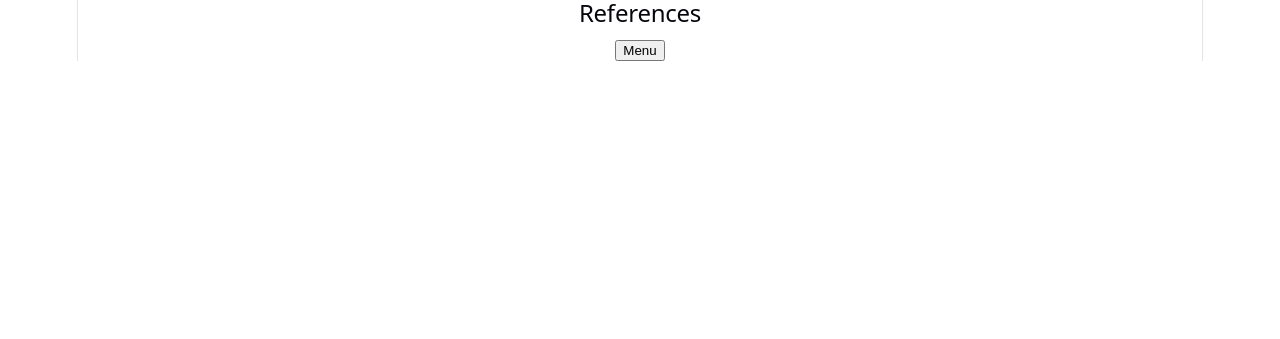
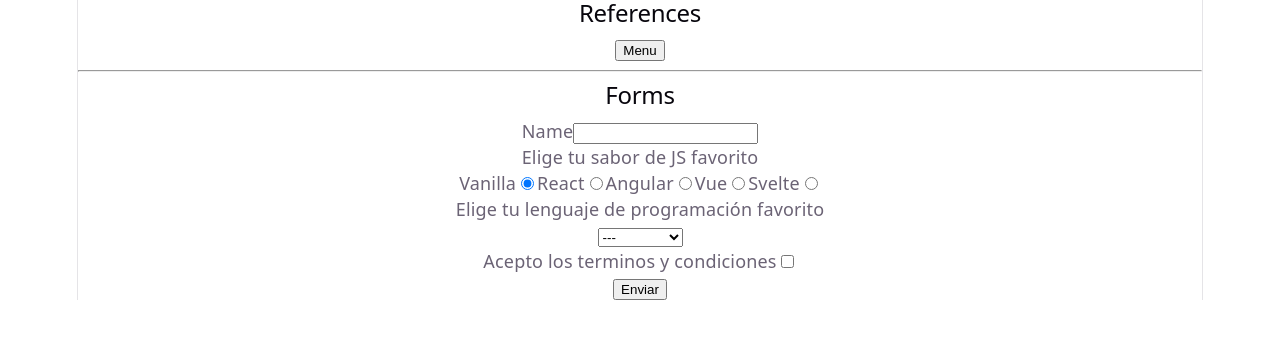
Before and after one commit to Hanuel08/jonmircha-react, a React (Vite) app in the folder react-hooks/: page / in a window 1280 px wide. Shown: the part 751-1090 px from the top of the page. Built offline with nearby package versions, Linux system fonts and the light colour scheme; no server answers.

Commit message:
add Form component

```diff
--- a/react-hooks/src/App.css
+++ b/react-hooks/src/App.css
@@ -185,5 +185,5 @@
 
 
 body {
-  height: 200vh;
+  height: 1500vh;
 }
--- a/react-hooks/src/App.jsx
+++ b/react-hooks/src/App.jsx
@@ -10,6 +10,7 @@ import { RelojHooks } from "./components/RelojHooks.jsx"
 import { AjaxHooks } from "./components/AjaxHooks.jsx"
 import { CustomHooks } from "./components/CustomHooks.jsx"
 import { References } from "./components/References.jsx"
+import { Forms } from "./components/Forms.jsx"
 
 function App() {
   //const [count, setCount] = useState(0)
@@ -33,6 +34,9 @@ function App() {
         <br />
         <hr />
         <References />
+        <br />
+        <hr />
+        <Forms />
       </div>
     </>
   )
--- /dev/null
+++ b/react-hooks/src/components/Forms.jsx
@@ -0,0 +1,136 @@
+import {useState} from "react"
+
+// export function Forms() {
+//   const [name, setName] = useState("")
+//   const [sabor, setSabor] = useState("")
+//   const [lenguaje, setLenguaje] = useState("")
+//   const [terms, setTerms] = useState(false)
+
+
+//   const handleSubmit = (e) => {
+//     e.preventDefault()
+//     console.log("el formulario se ha enviado")
+//     console.log(name, sabor, lenguaje, terms)
+//   }
+
+//   return (
+//     <>
+//       <h2>Forms</h2>
+//       <form onSubmit={handleSubmit}>
+//         <label htmlFor="name">Name</label>
+//         <input type="text" id="name" name="name" value={name} onChange={(e) => setName(e.target.value)} />
+
+//         <p>Elige tu sabor de JS favorito</p>
+//         <label htmlFor="Vanilla">Vanilla</label>
+//         <input type="radio" id="sabor" value="vanilla" onChange={(e) => setSabor(e.target.value)} defaultChecked />
+
+//         <label htmlFor="React">React</label>
+//         <input type="radio" id="sabor" value="react" onChange={(e) => setSabor(e.target.value)} />
+
+//         <label htmlFor="Angular">Angular</label>
+//         <input type="radio" id="sabor" value="angular" onChange={(e) => setSabor(e.target.value)} />
+
+//         <label htmlFor="Vue">Vue</label>
+//         <input type="radio" id="sabor" value="vue" onChange={(e) => setSabor(e.target.value)} />
+
+//         <label htmlFor="Svelte">Svelte</label>
+//         <input type="radio" id="sabor" value="svelte" onChange={(e) => setSabor(e.target.value)} />
+
+//         <p>Elige tu lenguaje de programación favorito</p>
+//         <select name="lenguaje" id="" onChange={(e) => setLenguaje(e.target.value)} defaultValue="">
+//           <option value="">---</option>
+//           <option value="js">JavaScript</option>
+//           <option value="py">Python</option>
+//           <option value="java">Java</option>
+//           <option value="c">C</option>
+//           <option value="cpp">C++</option>
+//           <option value="go">Go</option>
+//           <option value="rust">Rust</option>
+//           <option value="kotlin">Kotlin</option>
+//           <option value="swift">Swift</option>
+//           <option value="ts">TypeScript</option>
+//         </select>
+//         <br />
+
+//         <label htmlFor="terms">Acepto los terminos y condiciones</label>
+//         <input type="checkbox" id="terms" name="terms" onChange={(e) => setTerms(e.target.checked)} />
+
+//         <br />
+//         <input type="submit" value="Enviar" />
+//       </form>
+//     </>
+//   )
+// }
+
+
+export function Forms() {
+  const [form, setForm] = useState({})
+
+  const handleChange = (e)=> {
+    setForm({
+      ...form,
+      [e.target.name]: e.target.value
+    })
+  }
+
+  const handleChecked = (e) =>{
+    setForm({
+      ...form,
+      [e.target.name]: e.target.checked
+    })
+  }
+
+  const handleSubmit = (e) => {
+    e.preventDefault()
+    console.log("el formulario se ha enviado")
+    console.log(form)
+  }
+
+  return (
+    <>
+      <h2>Forms</h2>
+      <form onSubmit={handleSubmit}>
+        <label htmlFor="name">Name</label>
+        <input type="text" id="name" name="name" value={form.name} onChange={(e) => handleChange(e)} />
+
+        <p>Elige tu sabor de JS favorito</p>
+        <label htmlFor="Vanilla">Vanilla</label>
+        <input type="radio" id="sabor" name="sabor" value="vanilla" onChange={(e) => handleChecked(e)} defaultChecked />
+
+        <label htmlFor="React">React</label>
+        <input type="radio" id="sabor" name="sabor" value="react" onChange={(e) => handleChecked(e)} />
+
+        <label htmlFor="Angular">Angular</label>
+        <input type="radio" id="sabor" name="sabor" value="angular" onChange={(e) => handleChecked(e)} />
+
+        <label htmlFor="Vue">Vue</label>
+        <input type="radio" id="sabor" name="sabor" value="vue" onChange={(e) => handleChecked(e)} />
+
+        <label htmlFor="Svelte">Svelte</label>
+        <input type="radio" id="sabor" name="sabor" value="svelte" onChange={(e) => handleChecked(e)} />
+
+        <p>Elige tu lenguaje de programación favorito</p>
+        <select name="lenguaje" id="" onChange={(e) => handleChange(e)} defaultValue="">
+          <option value="">---</option>
+          <option value="js">JavaScript</option>
+          <option value="py">Python</option>
+          <option value="java">Java</option>
+          <option value="c">C</option>
+          <option value="cpp">C++</option>
+          <option value="go">Go</option>
+          <option value="rust">Rust</option>
+          <option value="kotlin">Kotlin</option>
+          <option value="swift">Swift</option>
+          <option value="ts">TypeScript</option>
+        </select>
+        <br />
+
+        <label htmlFor="terms">Acepto los terminos y condiciones</label>
+        <input type="checkbox" id="terms" name="terms" onChange={(e) => handleChecked(e)} />
+
+        <br />
+        <input type="submit" value="Enviar" />
+      </form>
+    </>
+  )
+}
--- a/react-hooks/src/components/References.jsx
+++ b/react-hooks/src/components/References.jsx
@@ -9,7 +9,7 @@ export function References() {
 
   //console.log(refMenu, refMenuBtn)
 
-  const handleToggleMenu = (e)=> {
+  const handleToggleMenu = (e) => {
     //const $menu = document.getElementById("menu")
 
     if (refMenuBtn.current.textContent === "Menu") {
@@ -34,7 +34,8 @@ export function References() {
         <a href="#">Seccion 3</a>
         <br />
         <a href="#">Seccion 4</a>
-        <br /><a href="#">Seccion 5</a>
+        <br />
+        <a href="#">Seccion 5</a>
         <br />
       </nav>
     </>
```
